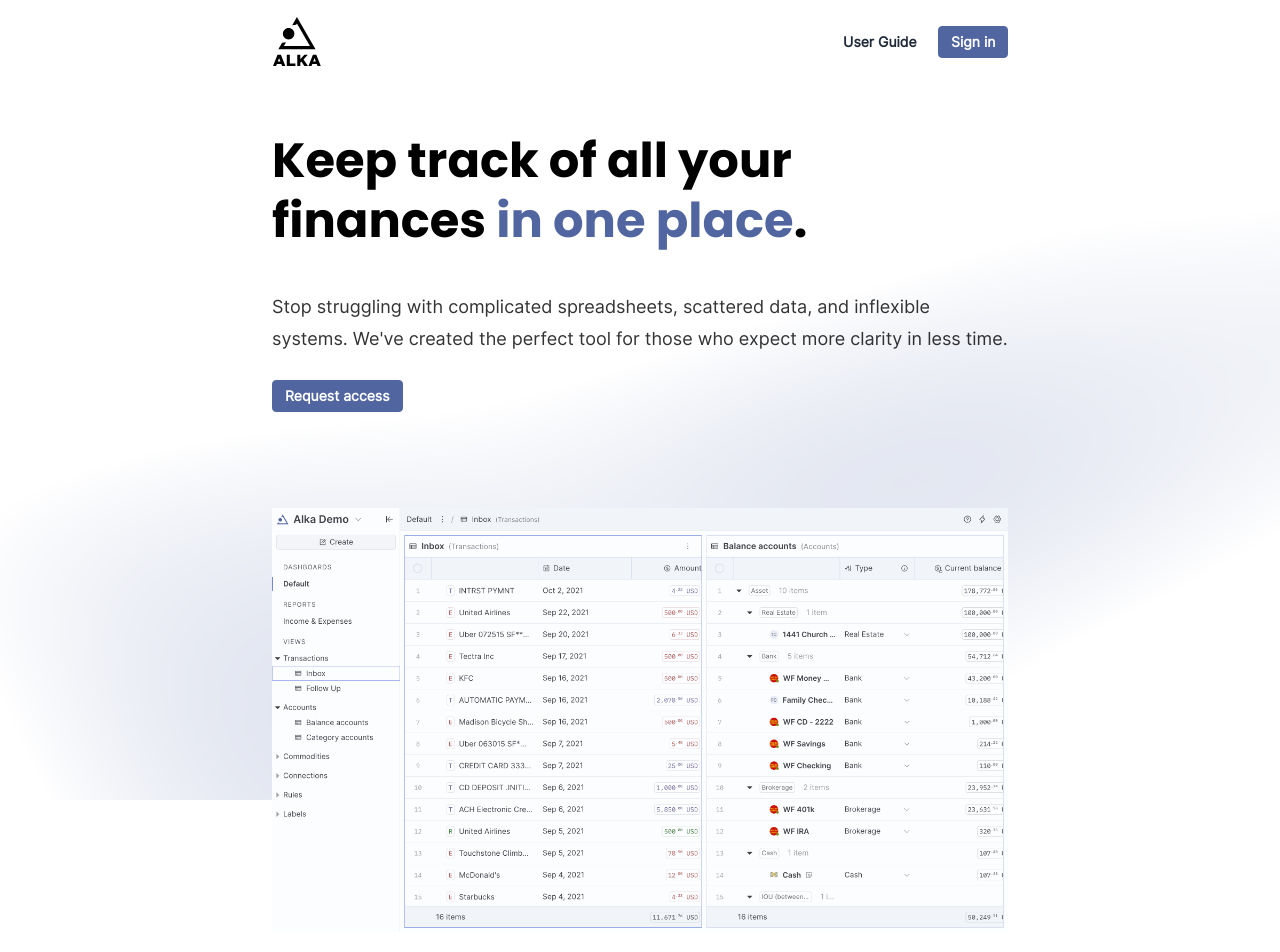
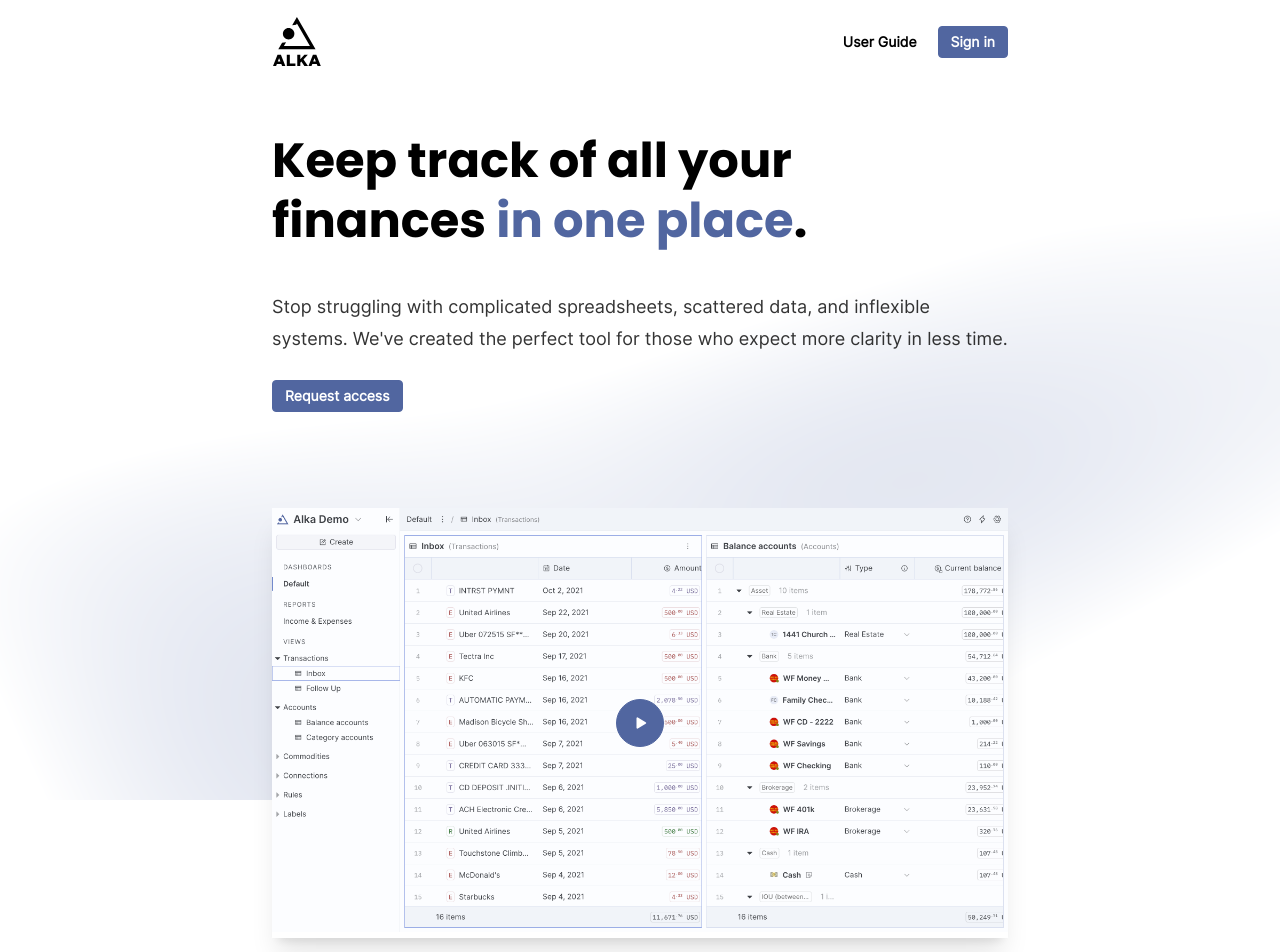
Before and after one commit to alkafinance/alka-website, a Next.js app: page / in a window 1280 px wide. Shown: the top 952 px of the page. Built offline with nearby package versions, Linux system fonts and the light colour scheme.

Commit message:
Add a demo video modal

```diff
--- a/components/Layout.tsx
+++ b/components/Layout.tsx
@@ -20,7 +20,7 @@ export default function Layout({children}: LayoutProps) {
             </a>
           </Link>
 
-          <nav className="hidden items-center space-x-2 text-sm font-medium text-gray-800 md:flex">
+          <nav className="flex items-center space-x-2">
             <a
               href="https://alkafinance.notion.site/Alka-User-Guide-35c8c898dbc14fca992d029a33ea2f5e"
               target="_blank"
--- a/package.json
+++ b/package.json
@@ -60,8 +60,9 @@
     ]
   },
   "dependencies": {
+    "@radix-ui/react-dialog": "1.0.0",
     "@react-three/fiber": "8.6.2",
-    "daisyui": "2.24.0",
+    "framer-motion": "7.2.1",
     "next": "12.2.5",
     "next-seo": "5.5.0",
     "phosphor-react": "1.4.1",
@@ -81,6 +82,7 @@
     "@typescript-eslint/eslint-plugin": "5.36.1",
     "@typescript-eslint/parser": "^5.36.1",
     "autoprefixer": "10.4.8",
+    "daisyui": "2.24.0",
     "eslint": "8.23.0",
     "eslint-config-next": "12.2.5",
     "eslint-plugin-tailwindcss": "3.6.1",
@@ -91,6 +93,7 @@
     "prettier": "2.7.1",
     "prettier-plugin-packagejson": "2.2.18",
     "tailwindcss": "3.1.8",
+    "tailwindcss-radix": "2.5.0",
     "typescript": "4.8.2"
   },
   "engines": {
--- a/pages/index.tsx
+++ b/pages/index.tsx
@@ -1,6 +1,9 @@
+import * as Dialog from '@radix-ui/react-dialog'
 import {Hero} from 'components/Hero'
 import Layout from 'components/Layout'
+import {motion} from 'framer-motion'
 import Image from 'next/future/image'
+import {Play, X} from 'phosphor-react'
 import screenshotPng from 'static/screenshot.png'
 
 export default function Index() {
@@ -27,11 +30,65 @@ export default function Index() {
       </Hero>
 
       <div className="mx-auto w-full max-w-3xl px-4 py-12">
-        <Image
-          className="shadow-xl"
-          src={screenshotPng}
-          alt="Screenshot from the Alka web app"
-        />
+        <Dialog.Root>
+          <div className="relative shadow-xl">
+            <Image src={screenshotPng} alt="Screenshot from the Alka web app" />
+
+            <div className="absolute top-1/2 left-1/2 -translate-x-1/2 -translate-y-1/2">
+              <Dialog.Trigger asChild>
+                <button className="btn btn-primary btn-circle">
+                  <Play weight="fill" />
+                </button>
+              </Dialog.Trigger>
+            </div>
+          </div>
+
+          <Dialog.Portal>
+            <Dialog.Overlay asChild forceMount>
+              <motion.div
+                className="fixed inset-0 z-[1000] bg-black/30"
+                initial={{opacity: 0}}
+                animate={{
+                  opacity: 100,
+                  transition: {ease: 'easeOut', duration: 0.3},
+                }}
+                exit={{
+                  opacity: 0,
+                  transition: {ease: 'easeIn', duration: 0.2},
+                }}
+              />
+            </Dialog.Overlay>
+
+            <Dialog.Content asChild forceMount>
+              <motion.div
+                className="fixed top-[50%] left-[50%] z-[1010] flex w-[calc(90vw-6rem)] flex-col"
+                initial={{opacity: 0, x: '-50%', y: '-50%', scale: 0.95}}
+                animate={{
+                  opacity: 1,
+                  scale: 1,
+                  transition: {ease: 'easeOut', duration: 0.3},
+                }}
+                exit={{
+                  opacity: 0,
+                  scale: 0.95,
+                  transition: {ease: 'easeIn', duration: 0.2},
+                }}>
+                <iframe
+                  src="https://www.loom.com/embed/543a63ce451e416ca8278021cc4b7b8e"
+                  frameBorder="0"
+                  allowFullScreen
+                  className="aspect-video w-full"
+                />
+
+                <Dialog.Close asChild>
+                  <button className="btn btn-ghost btn-sm btn-circle absolute top-0 right-[-2rem] text-white">
+                    <X />
+                  </button>
+                </Dialog.Close>
+              </motion.div>
+            </Dialog.Content>
+          </Dialog.Portal>
+        </Dialog.Root>
       </div>
     </Layout>
   )
```
Also changed, not shown: 1 other file (tests, documents, lock files or other folders).
